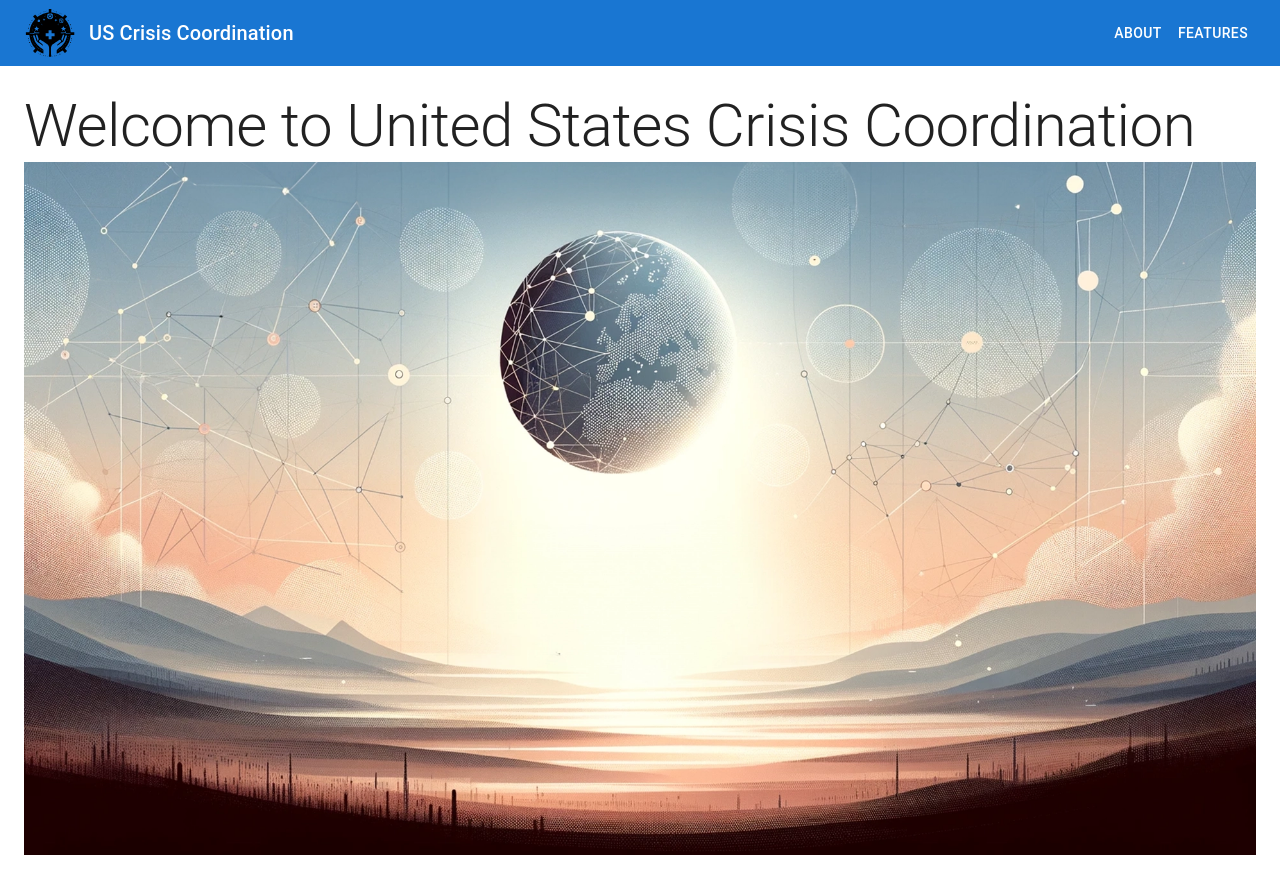
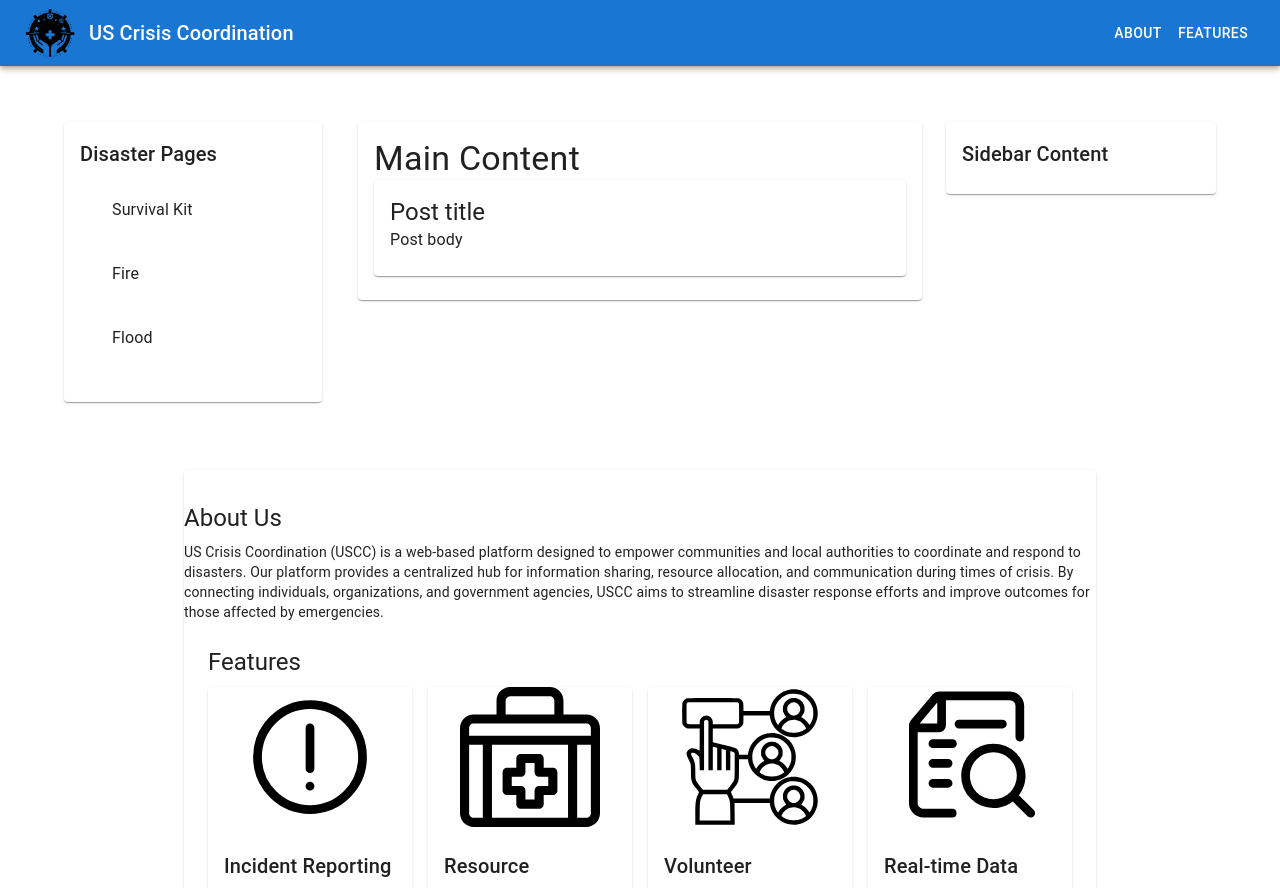
Before and after one commit to martinezeth/us-cc, a React (Create React App) app in the folder us-cc/: page / in a window 1280 px wide. Shown: the top 888 px of the page. Built offline with nearby package versions, Linux system fonts and the light colour scheme.

Commit message:
Test new landing
Updated landing page. Still needs to be finished.

```diff
--- a/us-cc/src/Components/AboutSection.js
+++ b/us-cc/src/Components/AboutSection.js
@@ -5,10 +5,10 @@ import Typography from '@mui/material/Typography';
 const AboutSection = () => {
     return (
         <Box sx={{mt: 4}}>
-            <Typography variant="h4" gutterBottom>
+            <Typography variant="h5" gutterBottom>
                 About Us
             </Typography>
-            <Typography variant="body1">
+            <Typography variant="body2">
                 US Crisis Coordination (USCC) is a web-based platform designed to empower communities and local authorities to coordinate and respond to disasters. Our platform provides a centralized hub for information sharing, resource allocation, and communication during times of crisis. By connecting individuals, organizations, and government agencies, USCC aims to streamline disaster response efforts and improve outcomes for those affected by emergencies.
             </Typography>
         </Box>
--- a/us-cc/src/Components/FeaturesSection.js
+++ b/us-cc/src/Components/FeaturesSection.js
@@ -39,7 +39,7 @@ const featuresList = [
 const FeaturesSection = () => {
   return (
     <Box sx={{ flexGrow: 1, bgcolor: 'background.paper', p: 3 }} id="features">
-      <Typography variant="h4" gutterBottom>
+      <Typography variant="h5" gutterBottom>
         Features
       </Typography>
       <Grid container spacing={2}>
@@ -52,10 +52,10 @@ const FeaturesSection = () => {
             style={{ maxHeight: '140px', width: '100%', objectFit: 'contain' }}
             />
             <CardContent>
-            <Typography gutterBottom variant="h5" component="div">
+            <Typography gutterBottom variant="h6" component="div">
                 {feature.title}
             </Typography>
-            <Typography variant="body2" color="text.secondary">
+            <Typography variant="body3" color="text.secondary">
                 {feature.description}
             </Typography>
             </CardContent>
--- a/us-cc/src/Components/LandingPage/LandingPage.js
+++ b/us-cc/src/Components/LandingPage/LandingPage.js
@@ -1,10 +1,9 @@
 import * as React from 'react';
 import CssBaseline from '@mui/material/CssBaseline';
-import Box from '@mui/material/Box';
 import { ThemeProvider, createTheme } from '@mui/material/styles';
 import getLPTheme from './getLPTheme';
 import AboutSection from '../AboutSection';
-import { Typography } from '@mui/material';
+import { CardContent, Container, Grid, Typography, Card, Box, List, ListItem, ListItemText, ListItemButton } from '@mui/material';
 import landingPageMainImage from '../../Styles/Images/landingPageMainImage.webp';
 import FeaturesSection from '../FeaturesSection';
 
@@ -17,18 +16,116 @@ export default function LandingPage() {
 
   return (
     // <ThemeProvider theme={LPtheme}> // commented until dark mode is implemented
-    <>
-      <CssBaseline />
-      <Box sx={{ flexGrow: 1, bgcolor: 'background.default', padding: 3 }}>
-        {/* Box is the Container for landing page content */}
-        <Typography variant="h2">
-            Welcome to United States Crisis Coordination
-        </Typography>
-        <img src={landingPageMainImage} alt="Main Banner" style={{ width: '100%', height: 'auto' }} />
+    <CssBaseline>
+    <Container maxWidth="lg" sx={{ mt: 4, mb: 4, padding: '24px'}}>
+    <Grid container spacing={3}>
+      {/* Left Column for Taskbar or Links */}
+      <Grid item xs={3} sx={{padding: '12px'}}> {/* Adjust the size as needed for smaller screens */}
+        <Card>
+          <CardContent>
+            {/* Taskbar/Link Component or Data */}
+            <Typography variant="h6">Disaster Pages</Typography>
+            <List>
+              <ListItem>
+                <ListItemButton>
+                  <ListItemText>
+                      Survival Kit
+                  </ListItemText>
+                </ListItemButton>
+              </ListItem>
+              <ListItem>
+                <ListItemButton>
+                  <ListItemText>
+                       Fire
+                  </ListItemText>
+                </ListItemButton>
+              </ListItem>
+              <ListItem>
+                <ListItemButton>
+                  <ListItemText>
+                      Flood
+                  </ListItemText>
+                </ListItemButton>
+              </ListItem>
+            </List>
+          </CardContent>
+        </Card>
+      </Grid>
+
+      {/* Middle Column for Main Content */}
+      <Grid item xs={6}> {/* This is the larger, central column */}
+        <Card>
+          <CardContent>
+            {/* Main Content Here */}
+            <Typography variant="h4">Main Content</Typography>
+            <Card>
+              <CardContent>
+                <Typography variant="h5">Post title</Typography>
+                <Typography>Post body</Typography>
+              </CardContent>
+            </Card>
+          </CardContent>
+        </Card>
+      </Grid>
+
+      {/* Right Column for Additional Information */}
+      <Grid item xs={3}> {/* Adjust the size as needed for smaller screens */}
+        <Card>
+          <CardContent>
+            {/* Additional Info or Links */}
+            <Typography variant="h6">Sidebar Content</Typography>
+          </CardContent>
+        </Card>
+      </Grid>
+
+    </Grid>
+  </Container>
+  </CssBaseline>
+
+  );
+}
+
+
+      {/* <Container sx={{
+        alignContent:'right',
+        justifyContent: 'center',
+        alignItems: 'center',
+        backgroundColor: 'eggshell',
+        border: 1,
+        margin: 5
+      }}>
+
+        <Card sx={{
+          width: 300,
+          height: 300,
+          alignItems: 'center',
+          justifyContent: 'center'
+
+        }}>
+          <CardContent>
+            <Typography>
+                Hello World
+            </Typography>
+          </CardContent>
+        </Card>
         <AboutSection />
         <FeaturesSection />
-      </Box>
-    {/* </ThemeProvider> */}
-     </>
-  );
-}
+
+      </Container>
+    </CssBaseline>*/}
+
+
+
+    // <>
+    //   <CssBaseline />
+    //   <Box sx={{ flexGrow: 1, bgcolor: 'background.default', padding: 3 }}>
+    //     {/* Box is the Container for landing page content */}
+    //     <Typography variant="h2">
+    //         Welcome to United States Crisis Coordination
+    //     </Typography>
+    //     <img src={landingPageMainImage} alt="Main Banner" style={{ width: '100%', height: 'auto' }} />
+    //     <AboutSection />
+    //     <FeaturesSection />
+    //   </Box>
+    // {/* </ThemeProvider> */}
+    //  </>
--- a/us-cc/src/Components/footerComponent.js
+++ b/us-cc/src/Components/footerComponent.js
@@ -1,12 +1,21 @@
 import React from "react";
+import { Container,Grid, Card } from "@mui/material";
+import AboutSection from "./AboutSection";
+import FeaturesSection from "./FeaturesSection";
 
 export default function FooterComponent(){
 
     return(
-        <>
-            <div className="footerSection"></div>
-            <div className="footerSection"></div>
-            <div className="footerSection"></div>
-        </>
+        <Container sx={{
+            height:"50%",
+            width: "75%",
+            alignItmes: 'center',
+            justifyContent: "ceneter"
+        }}>
+            <Card>
+                <AboutSection />
+                <FeaturesSection />
+            </Card>
+        </Container>
     );
 }
```
